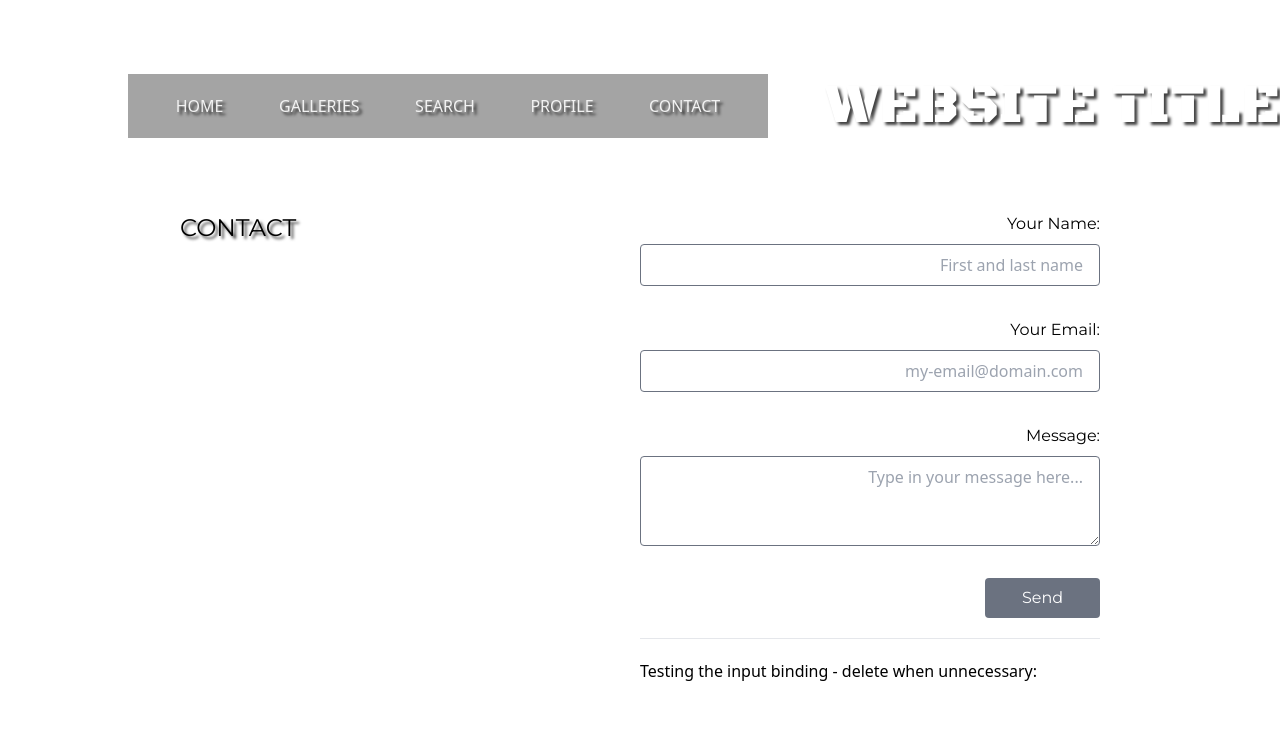
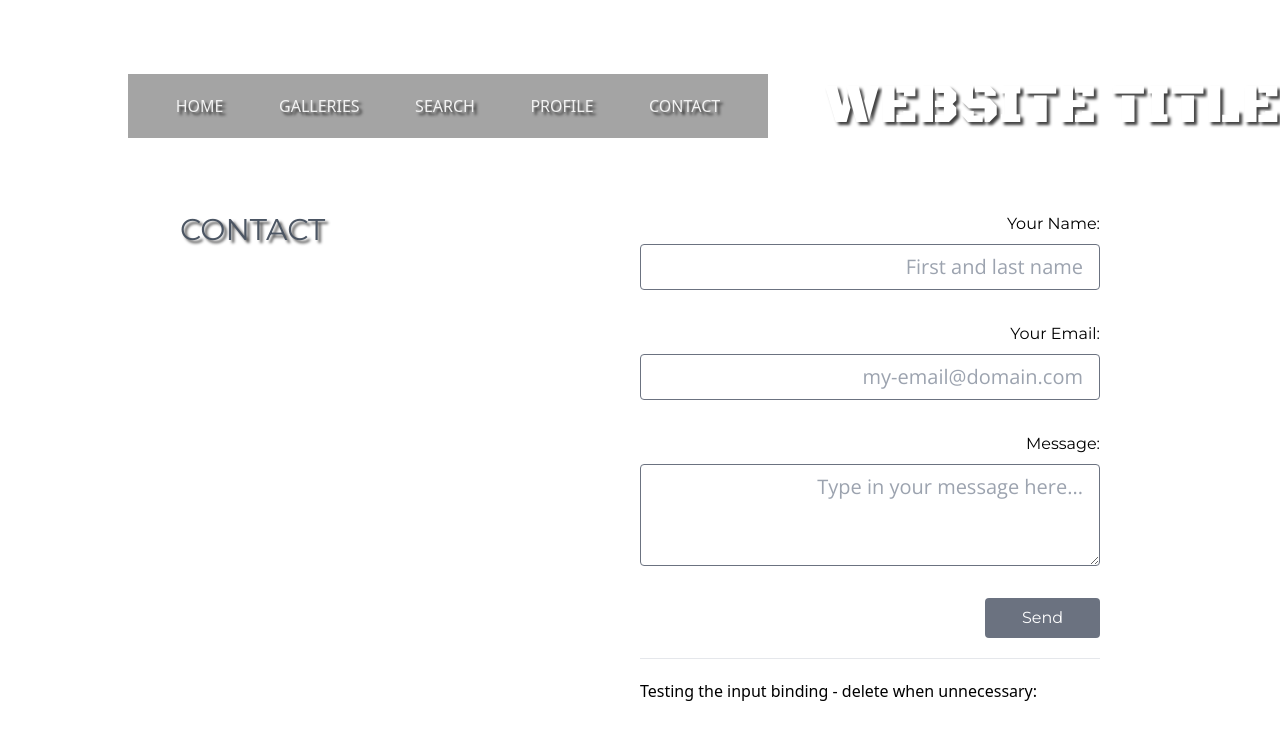
Before and after one commit to Vlad-404/photo-nodejs, an Angular app in the folder photo-angular/: page / in a window 1280 px wide. Shown: the top 740 px of the page. Built offline with nearby package versions, Linux system fonts and the light colour scheme.

Commit message:
Add form custom classes

```diff
--- a/photo-angular/src/app/contact/contact.component.html
+++ b/photo-angular/src/app/contact/contact.component.html
@@ -1,17 +1,17 @@
-<div class="container grid grid-cols-1 md:grid-cols-2 w-full md:w-3/4 m-auto py-16 px-5">
+<div class="container grid grid-cols-1 xl:grid-cols-2 w-full md:w-3/4 m-auto py-16 px-5">
     <div class="mt-0">
-        <h2 class="montserrat text-2xl uppercase shadow-text">Contact</h2>
+        <h2 class="montserrat text-3xl uppercase text-gray-600 shadow-text">Contact</h2>
     </div>
     <div>
         <form class="flex flex-col mb-5">
-            <label for="contact-name" class="montserrat md:text-right mar-top mb-2">Your Name:</label>
-            <input type="text" class="md:text-right rounded py-2 px-4 border border-gray-500" id="contact-name" name="contact-name" placeholder="First and last name">
+            <label for="contact-name" class="form-label-text mar-top">Your Name:</label>
+            <input type="text" class="form-input-field" id="contact-name" name="contact-name" placeholder="First and last name">
 
-            <label for="contact-email" class="montserrat md:text-right mt-8 mb-2">Your Email:</label>
-            <input type="email" class="md:text-right rounded py-2 px-4 border border-gray-500" id="contact-email" name="contact-email" placeholder="my-email@domain.com">
+            <label for="contact-email" class="form-label-text mt-8">Your Email:</label>
+            <input type="email" class="form-input-field" id="contact-email" name="contact-email" placeholder="my-email@domain.com">
 
-            <label for="contact-message" class="montserrat md:text-right mt-8 mb-2">Message:</label>
-            <textarea class="md:text-right rounded py-2 px-4 border border-gray-500" id="contact-message" name="contact-message" rows ="3" placeholder="Type in your message here..." [(ngModel)]="newMessage" required></textarea>
+            <label for="contact-message" class="form-label-text mt-8">Message:</label>
+            <textarea class="form-input-field" id="contact-message" name="contact-message" rows ="3" placeholder="Type in your message here..." [(ngModel)]="newMessage" required></textarea>
 
             <input (click)="onCreateMessage()" type="submit" value="Send" class="montserrat bg-gray-500 text-white rounded w-full md:w-1/4 mt-8 self-end py-2 px-4">
         </form>
--- a/photo-angular/src/styles.css
+++ b/photo-angular/src/styles.css
@@ -5,6 +5,13 @@
 @tailwind components;
 @tailwind utilities;
 
+.form-input-field {
+    @apply md:text-right text-xl osans rounded py-2 px-4 border border-gray-500;
+}
+
+.form-label-text {
+    @apply montserrat md:text-right mb-2;
+}
 
 .nav-bg {
     background-color: #5F5F5F90;
@@ -25,9 +32,18 @@
     font-family: 'Montserrat', sans-serif;
 }
 
+.osans {
+    font-family: 'Open Sans', sans-serif;
+}
+
 .shadow-text {
     text-shadow: 3px 3px 3px rgba(0, 0, 0, 0.75);
 }
+
+/* Custom classes */
+/*
+create custom classes for form input and label elements
+*/
 
 @media only screen and (max-width: 640px) {
     .mar-top {
```
